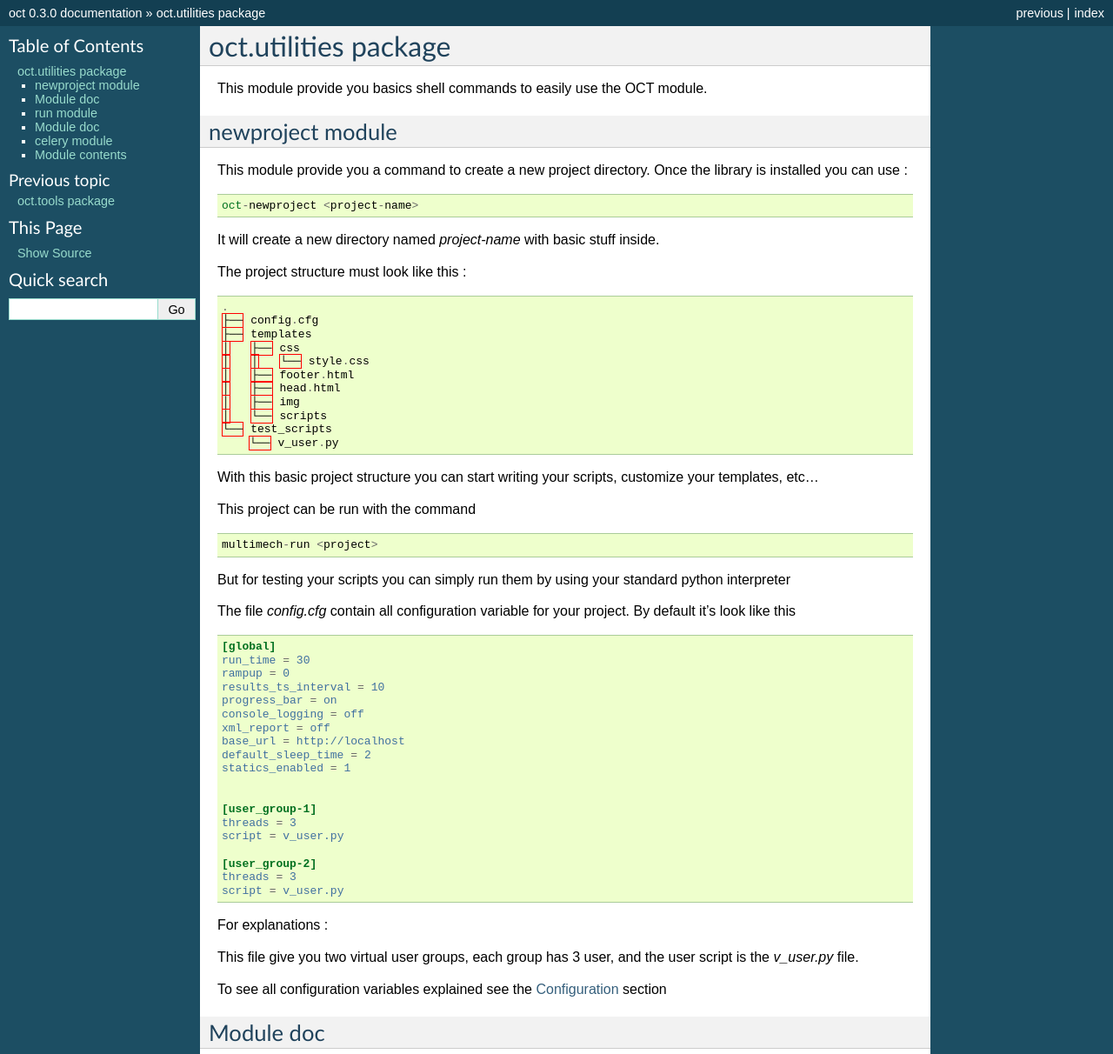
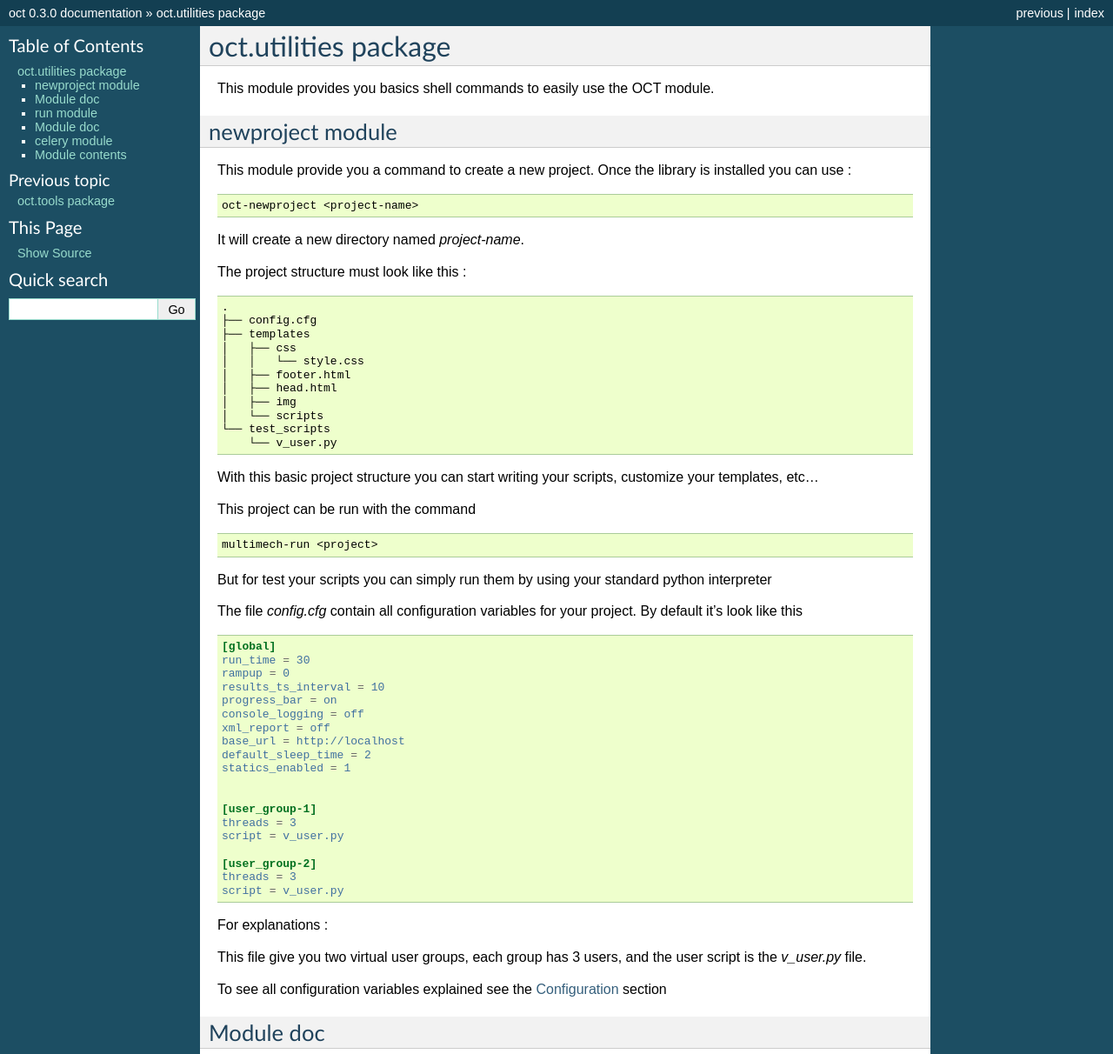
Before and after one commit to TheGhouls/oct, a Sphinx documentation site: the page built from doc/oct.utilities.rst, in a window 1280 px wide and 1400 px high, cut to the strip 0-1212 px from the top of the window. Shown: the whole strip at 87% size. Built offline with Sphinx 7.4.7, drawn with Linux system fonts in a browser that asks for light colours; some of the changed text lies outside the part shown.

Commit message:
update documentation

```diff
--- a/doc/oct.utilities.rst
+++ b/doc/oct.utilities.rst
@@ -1,23 +1,23 @@
 oct.utilities package
 =====================
 
-This module provide you basics shell commands to easily use the OCT module.
+This module provides you basics shell commands to easily use the OCT module.
 
 newproject module
 -----------------
 
-This module provide you a command to create a new project directory. Once the library is installed you can use :
+This module provide you a command to create a new project. Once the library is installed you can use :
 
-.. code-block:: python
+.. code-block:: bash
 
     oct-newproject <project-name>
 
 
-It will create a new directory named `project-name` with basic stuff inside.
+It will create a new directory named `project-name`.
 
 The project structure must look like this :
 
-.. code-block:: python
+.. code-block:: bash
 
     .
     ├── config.cfg
@@ -36,13 +36,13 @@ With this basic project structure you can start writing your scripts, customize
 
 This project can be run with the command
 
-.. code-block:: python
+.. code-block:: bash
 
     multimech-run <project>
 
-But for testing your scripts you can simply run them by using your standard python interpreter
+But for test your scripts you can simply run them by using your standard python interpreter
 
-The file `config.cfg` contain all configuration variable for your project. By default it's look like this
+The file `config.cfg` contain all configuration variables for your project. By default it's look like this
 
 .. code-block:: cfg
 
@@ -68,7 +68,7 @@ The file `config.cfg` contain all configuration variable for your project. By de
 
 For explanations :
 
-This file give you two virtual user groups, each group has 3 user, and the user script is the `v_user.py` file.
+This file give you two virtual user groups, each group has 3 users, and the user script is the `v_user.py` file.
 
 To see all configuration variables explained see the :doc:`config` section
 
```
Also changed, not shown: other parts of doc/oct.utilities.rst (+4 -0 lines), doc/oct.tools.rst (+6 -9 lines).
